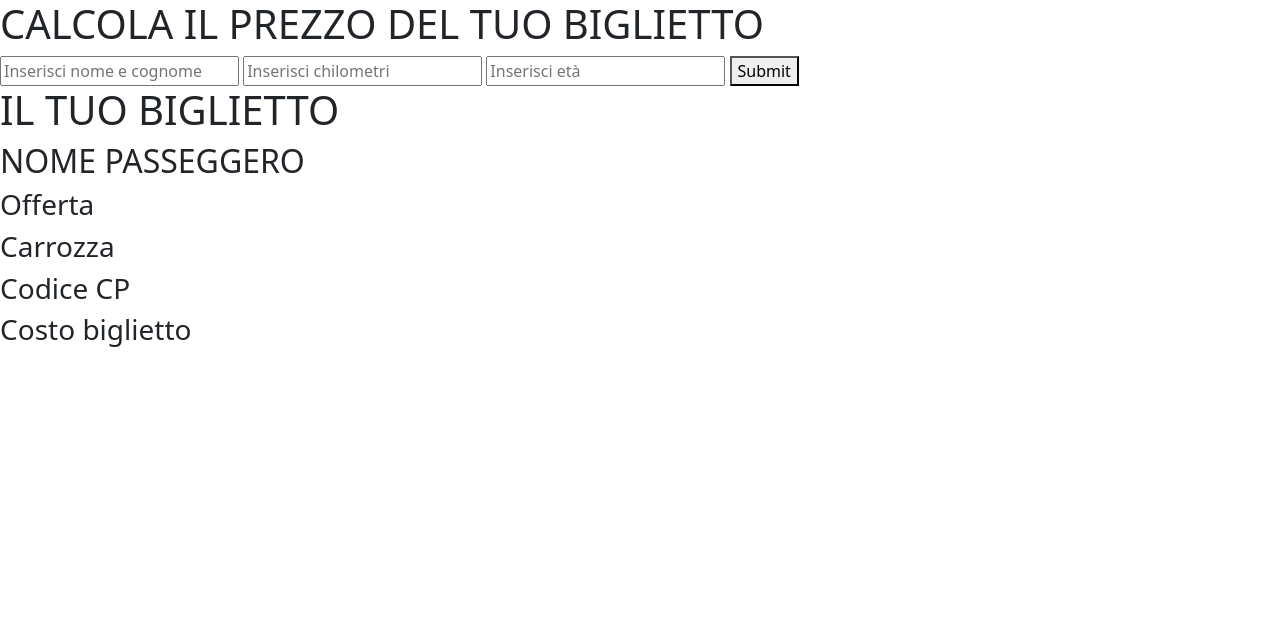
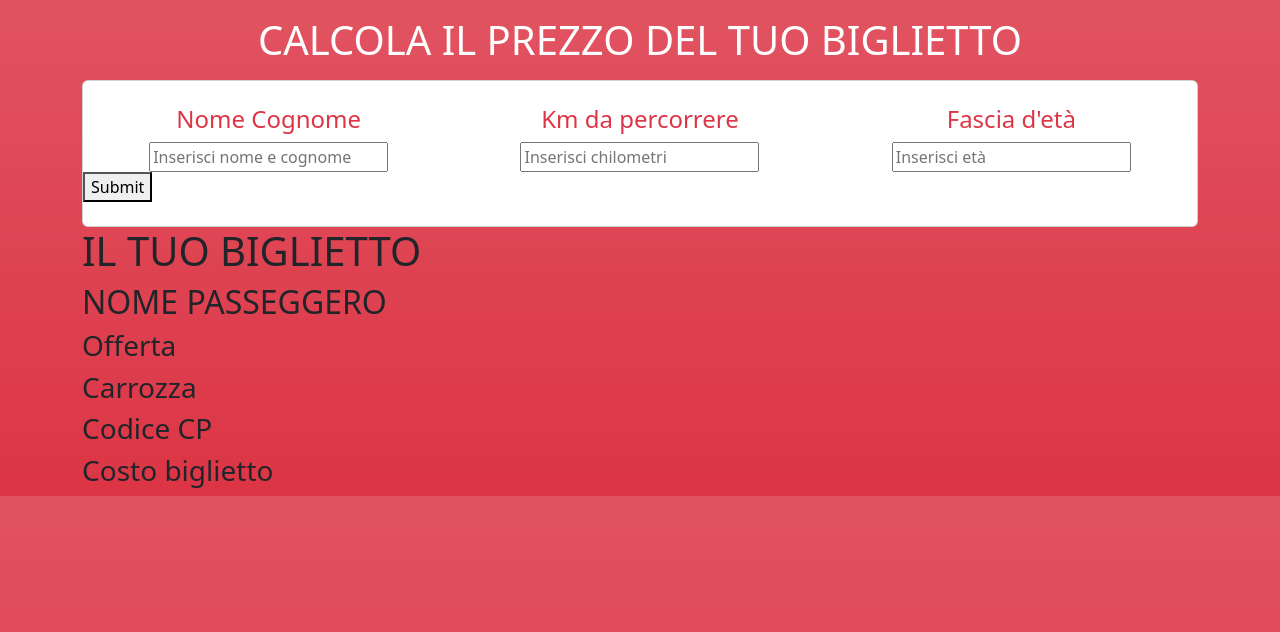
Before and after one commit to maksbernatskyy/js-biglietto-treno-form, a plain HTML site: page index.html in a window 1280 px wide. Drawn offline with nearby package versions, Linux system fonts and the light colour scheme.

Commit message:
add style for first card

```diff
--- a/index.html
+++ b/index.html
@@ -10,25 +10,40 @@
         integrity="sha384-sRIl4kxILFvY47J16cr9ZwB07vP4J8+LH7qKQnuqkuIAvNWLzeN8tE5YBujZqJLB" crossorigin="anonymous">
 </head>
 
-<body>
+<body class="bg-danger bg-gradient">
     <!--Contenuto-->
-    <main>
+    <main class="container">
         <!--Form di inserimento dati-->
+        <section>
+            <!--Titolo card-->
+            <h1 class="text-white text-center my-3 text-uppercase">calcola il prezzo del tuo biglietto</h1>
+            <div class="card py-4">
+                <form id="form">
+                    <div class="d-flex justify-content-around">
+                        <!--Nome e cognome-->
                         <div>
-            <h1>CALCOLA IL PREZZO DEL TUO BIGLIETTO</h1>
-            <form id="form">
+                            <h4 class="text-danger text-center">Nome Cognome</h4>
+                            <input id="full-name" type="text" placeholder="Inserisci nome e cognome" required>
+                        </div>
+                        <!--Chilometri-->
                         <div>
-                    <!--Nome e cognome-->
-                    <input id="full-name" type="text" placeholder="Inserisci nome e cognome" required>
-                    <!--Chilometri-->
+                            <h4 class="text-danger text-center">Km da percorrere</h4>
                             <input id="km" type="number" placeholder="Inserisci chilometri" required>
+                        </div>
                         <!--Età-->
+                        <div>
+                            <h4 class="text-danger text-center">Fascia d'età</h4>
                             <input id="age" type="number" placeholder="Inserisci età" required>
+                        </div>
+                    </div>
+                    <div>
                         <!--Invio-->
                         <button type="submit">Submit</button>
                     </div>
                 </form>
             </div>
+
+        </section>
 
         <!--Ticket dell'utente-->
         <section id="ticket">
```
Lines whose indentation alone changed are shown as unchanged.
